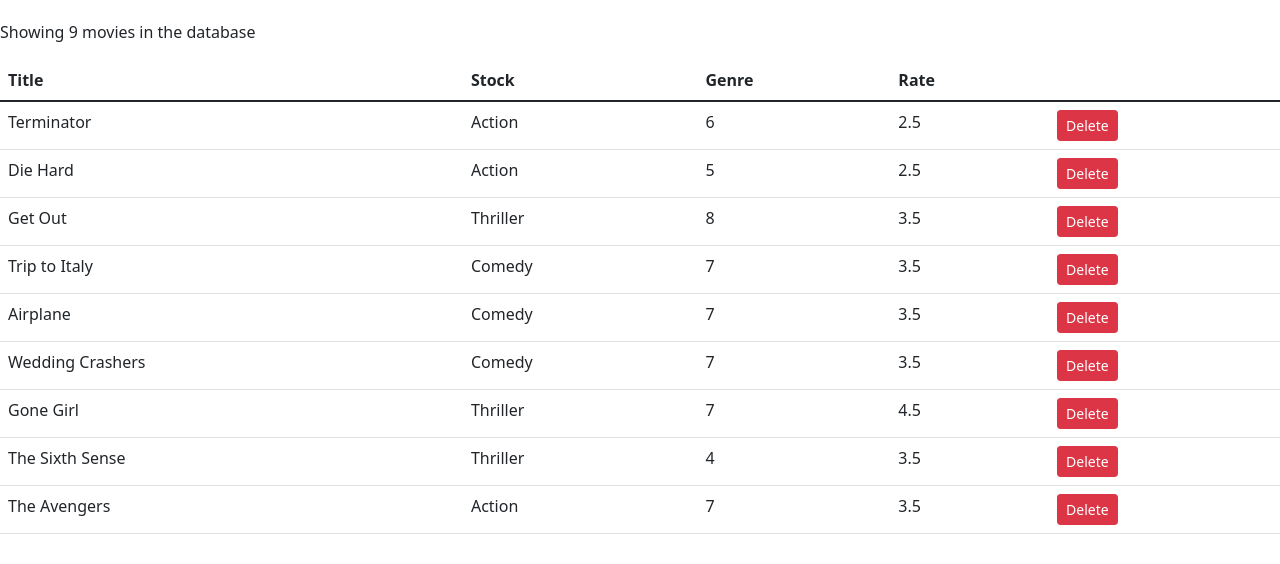
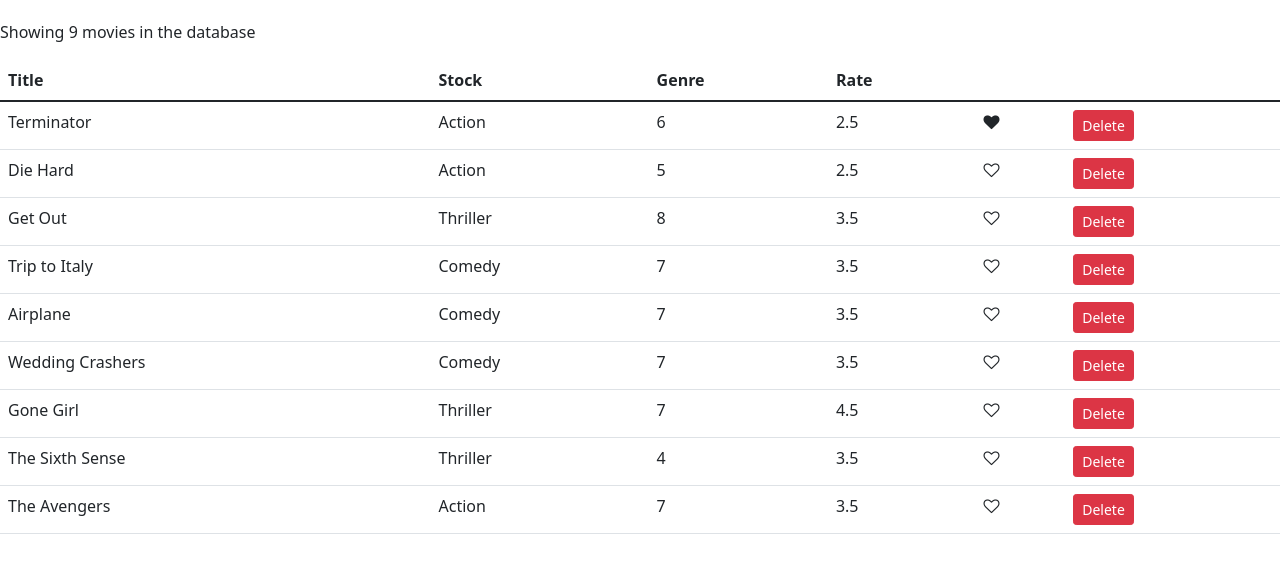
Before and after one commit to shadowp2810/vidly, a React (Create React App) app: page /movies in a window 1280 px wide. Shown: the top 564 px of the page. Built offline with nearby package versions, Linux system fonts and the light colour scheme.

Commit message:
Create like common component.

```diff
--- /dev/null
+++ b/src/component/common/like.jsx
@@ -0,0 +1,40 @@
+import React from "react";
+
+/*
+Input: liked: boolean
+Output: onClick
+*/
+
+/*
+class Like extends React.Component {
+  render() {
+    let classes = "fa fa-heart";
+    if (!this.props.liked) classes += "-o";
+    return (
+      <i
+        onClick={this.props.onClick}
+        style={{ cursor: "pointer" }}
+        className={classes}
+        aria-hidden="true"
+      ></i>
+    );
+  }
+}
+*/
+
+//Stateless function component
+const Like = (props) => {
+  let classes = "fa fa-heart";
+  if (!props.liked) classes += "-o";
+
+  return (
+    <i
+      onClick={props.onClick}
+      style={{ cursor: "pointer" }}
+      className={classes}
+      aria-hidden="true"
+    />
+  );
+};
+
+export default Like;
--- a/src/component/movies.jsx
+++ b/src/component/movies.jsx
@@ -1,5 +1,6 @@
 // Add Conditional Rendering
 import React, { Component } from "react";
+import Like from "./common/like";
 import { getMovies } from "../services/fakeMovieService";
 
 class Movies extends Component {
@@ -10,6 +11,14 @@
   handleDelete = (movie) => {
     //gets all movies except the one passed here
     const movies = this.state.movies.filter((m) => m._id !== movie._id);
+    this.setState({ movies });
+  };
+
+  handleLike = (movie) => {
+    const movies = [...this.state.movies];
+    const index = movies.indexOf(movie);
+    movies[index] = { ...movies[index] };
+    movies[index].liked = !movies[index].liked;
     this.setState({ movies });
   };
 
@@ -30,6 +39,7 @@
               <th>Genre</th>
               <th>Rate</th>
               <th></th>
+              <th></th>
             </tr>
           </thead>
           <tbody>
@@ -39,6 +49,12 @@
                 <td>{movie.genre.name}</td>
                 <td>{movie.numberInStock}</td>
                 <td>{movie.dailyRentalRate}</td>
+                <td>
+                  <Like
+                    liked={movie.liked}
+                    onClick={() => this.handleLike(movie)}
+                  />
+                </td>
                 <td>
                   <button
                     onClick={() => this.handleDelete(movie)}
```
